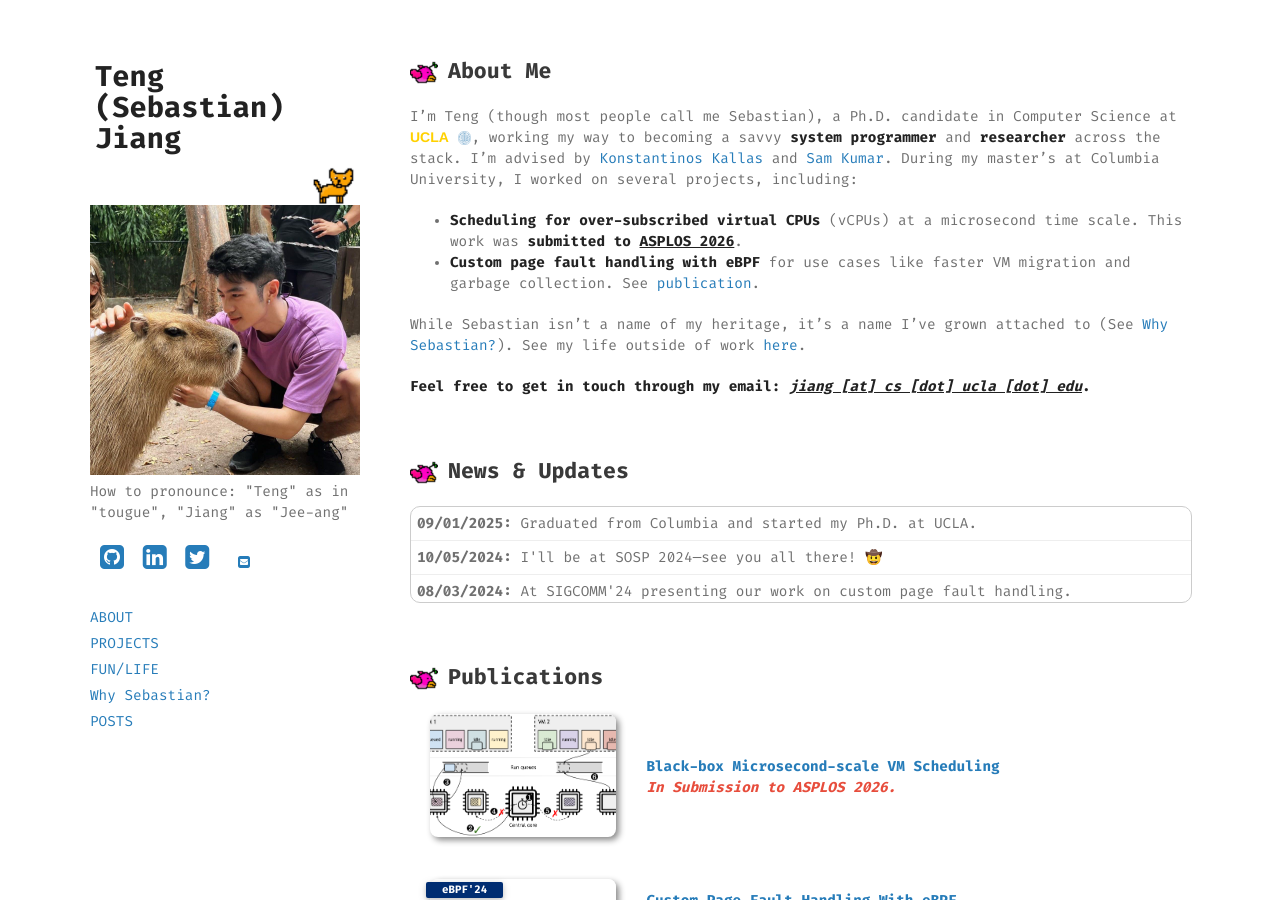
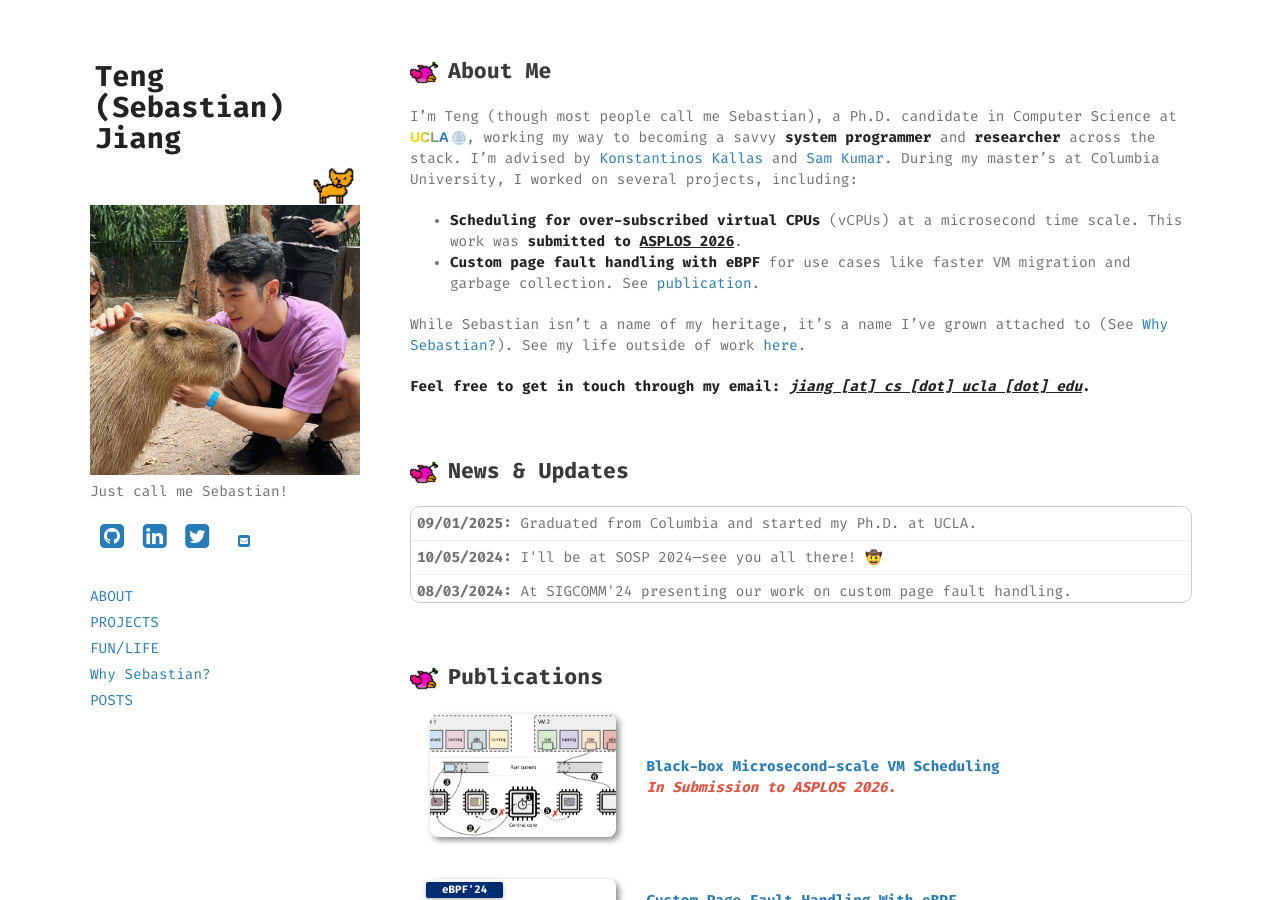
Before and after one commit to tengjiang/tengjiang.github.io, a Jekyll site: the page built from index.md, in a window 1280 px wide and 900 px high. Built offline with Jekyll 4.4.1, drawn with Linux system fonts in a browser that asks for light colours; some web fonts are replaced; a style sheet for code colours, icons or effects is not loaded.

Commit message:
Update description in _config.yml and enhance UCLA styling in index.md

```diff
--- a/_config.yml
+++ b/_config.yml
@@ -1,3 +1,2 @@
 title: Teng (Sebastian) Jiang
-description: 'How to pronounce: "Teng" as in "tougue", "Jiang" as "Jee-ang"'
-theme:
+description: Just call me Sebastian!
--- a/index.md
+++ b/index.md
@@ -24,7 +24,16 @@ var fun = function lang(l) {
 -->
 
 
-I'm Teng (though most people call me Sebastian), a Ph.D. candidate in Computer Science at <span style="font-family: Helvetica, Arial, sans-serif; color:#FFD100; font-weight:bold;">UCLA</span> <img src="/assets/img/UCLA.png"
+I'm Teng (though most people call me Sebastian), a Ph.D. candidate in Computer Science at <span style="
+  font-family: Helvetica, Arial, sans-serif;
+  font-weight: bold;
+  background: linear-gradient(90deg, #FFD100 0%, #FFD100 25%, #2774AE 75%, #2774AE 100%);
+  -webkit-background-clip: text;
+  -webkit-text-fill-color: transparent;
+">
+  UCLA
+</span>
+<img src="/assets/img/UCLA.png"
      alt="UCLA"
      style="height:1em;vertical-align:middle;">, working my way to becoming a savvy **system programmer** and **researcher** across the stack. I'm advised by [Konstantinos Kallas](https://angelhof.github.io/) and [Sam Kumar](https://www.samkumar.org/). During my master's at Columbia University, I worked on several projects, including:
 
```
